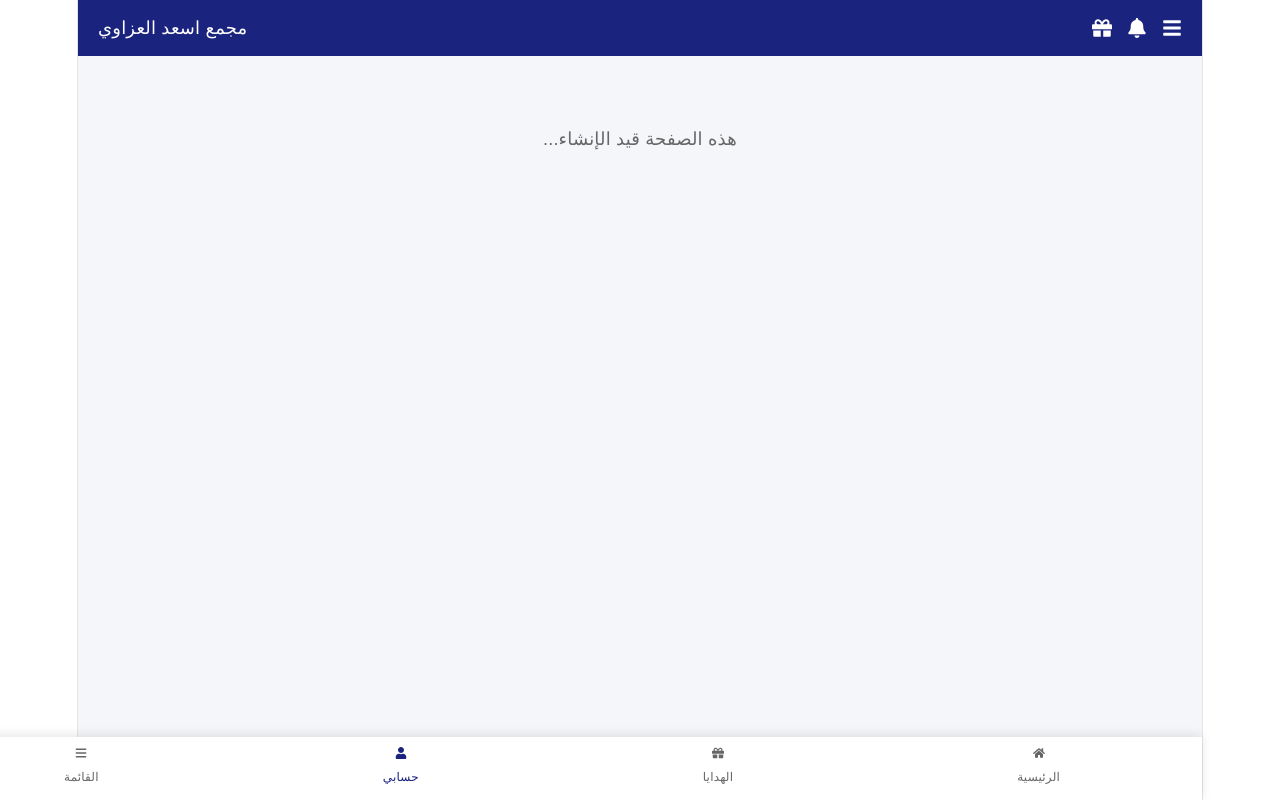
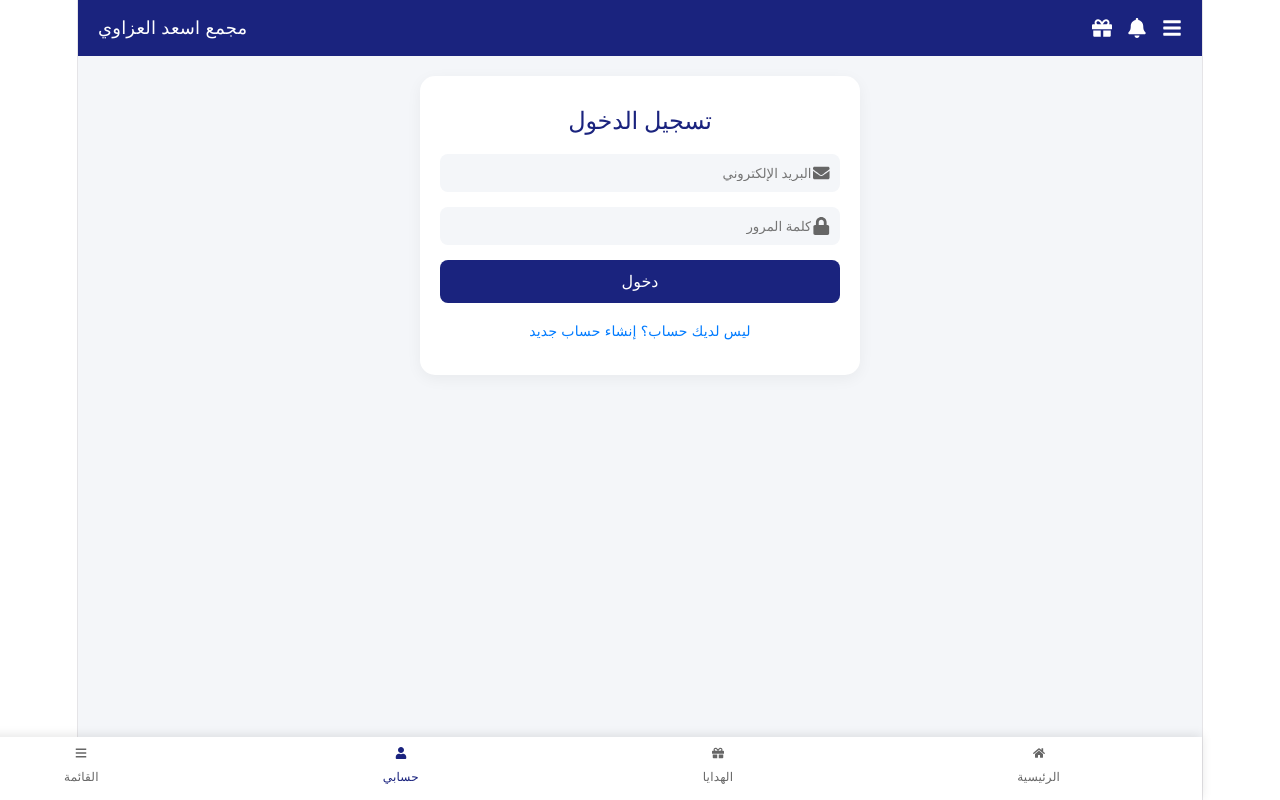
Before and after one commit to iso9p/asads-website-, a React (Vite) app: page / in a window 1280 px wide. Both pictures are taken after a click on the element "حسابي". Built offline with nearby package versions, Linux system fonts and the light colour scheme.

Commit message:
Add new icons and styles for login and gifts

```diff
--- a/src/App.jsx
+++ b/src/App.jsx
@@ -1,9 +1,10 @@
 import { useState } from 'react';
-import { FaHome, FaGift, FaBell, FaBars, FaUser } from 'react-icons/fa';
+import { FaHome, FaGift, FaBell, FaBars, FaUser, FaLock, FaEnvelope } from 'react-icons/fa';
 
 function App() {
   const [currentPage, setCurrentPage] = useState('home');
 
+  // تنسيقات
   const styles = {
     container: { fontFamily: 'sans-serif', direction: 'rtl', minHeight: '100vh', backgroundColor: '#f4f6f9', margin: 0, padding: 0 },
     topBar: { backgroundColor: '#1a237e', color: 'white', display: 'flex', justifyContent: 'space-between', alignItems: 'center', padding: '15px 20px', position: 'sticky', top: 0, zIndex: 100 },
@@ -20,13 +21,21 @@ function App() {
     navItem: { display: 'flex', flexDirection: 'column', alignItems: 'center', fontSize: '12px', color: '#666', gap: '5px', cursor: 'pointer' },
     navActive: { color: '#1a237e', fontWeight: 'bold' },
 
-    // تنسيقات صفحة الهدايا
+    // تنسيقات الهدايا
     giftCard: { background: 'white', padding: '15px', borderRadius: '10px', marginBottom: '15px', boxShadow: '0 2px 5px rgba(0,0,0,0.1)', display: 'flex', justifyContent: 'space-between', alignItems: 'center' },
     giftTitle: { fontSize: '16px', fontWeight: 'bold', margin: '0 0 5px 0', color: '#1a237e' },
     giftPoints: { fontSize: '14px', color: '#ffb300', fontWeight: 'bold', margin: 0 },
-    btnRedeem: { backgroundColor: '#2dd36f', color: 'white', border: 'none', padding: '8px 15px', borderRadius: '5px', cursor: 'pointer', fontWeight: 'bold' }
+    btnRedeem: { backgroundColor: '#2dd36f', color: 'white', border: 'none', padding: '8px 15px', borderRadius: '5px', cursor: 'pointer', fontWeight: 'bold' },
+
+    // تنسيقات تسجيل الدخول
+    loginBox: { background: 'white', padding: '30px 20px', borderRadius: '15px', boxShadow: '0 4px 15px rgba(0,0,0,0.05)', maxWidth: '400px', margin: '0 auto' },
+    loginTitle: { textAlign: 'center', color: '#1a237e', marginBottom: '20px' },
+    inputGroup: { display: 'flex', alignItems: 'center', backgroundColor: '#f4f6f9', borderRadius: '8px', padding: '10px', marginBottom: '15px' },
+    input: { border: 'none', background: 'transparent', outline: 'none', width: '100%', marginLeft: '10px', fontFamily: 'inherit' },
+    btnLogin: { width: '100%', backgroundColor: '#1a237e', color: 'white', border: 'none', padding: '12px', borderRadius: '8px', fontWeight: 'bold', cursor: 'pointer', fontSize: '16px' }
   };
 
+  // دوال الصفحات
   const renderPage = () => {
     if (currentPage === 'home') {
       return (
@@ -50,7 +59,6 @@ function App() {
       return (
         <>
           <h2 style={{color: '#1a237e', marginBottom: '20px'}}>متجر الهدايا</h2>
-
           <div style={styles.giftCard}>
             <div>
               <p style={styles.giftTitle}>كوب قهوة مجاني</p>
@@ -58,7 +66,6 @@ function App() {
             </div>
             <button style={styles.btnRedeem}>استبدال</button>
           </div>
-
           <div style={styles.giftCard}>
             <div>
               <p style={styles.giftTitle}>قسيمة شراء 10 دينار</p>
@@ -66,15 +73,23 @@ function App() {
             </div>
             <button style={styles.btnRedeem}>استبدال</button>
           </div>
-
-          <div style={styles.giftCard}>
-            <div>
-              <p style={styles.giftTitle}>شاحن سريع</p>
-              <p style={styles.giftPoints}>250 نقطة</p>
-            </div>
-            <button style={styles.btnRedeem}>استبدال</button>
+        </>
+      );
+    } else if (currentPage === 'account') {
+      return (
+        <div style={styles.loginBox}>
+          <h2 style={styles.loginTitle}>تسجيل الدخول</h2>
+          <div style={styles.inputGroup}>
+            <FaEnvelope color="#666" />
+            <input type="email" placeholder="البريد الإلكتروني" style={styles.input} />
           </div>
-        </>
+          <div style={styles.inputGroup}>
+            <FaLock color="#666" />
+            <input type="password" placeholder="كلمة المرور" style={styles.input} />
+          </div>
+          <button style={styles.btnLogin}>دخول</button>
+          <p style={{textAlign: 'center', marginTop: '15px', fontSize: '14px', color: '#007bff', cursor: 'pointer'}}>ليس لديك حساب؟ إنشاء حساب جديد</p>
+        </div>
       );
     }
 
```
